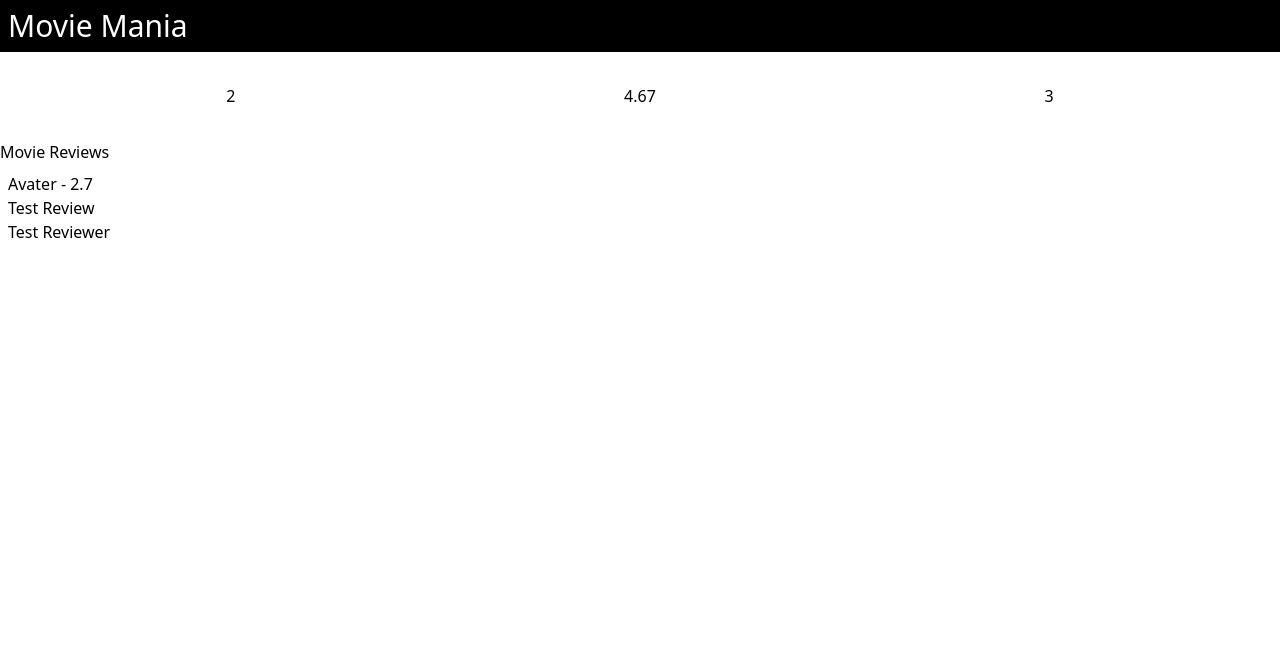
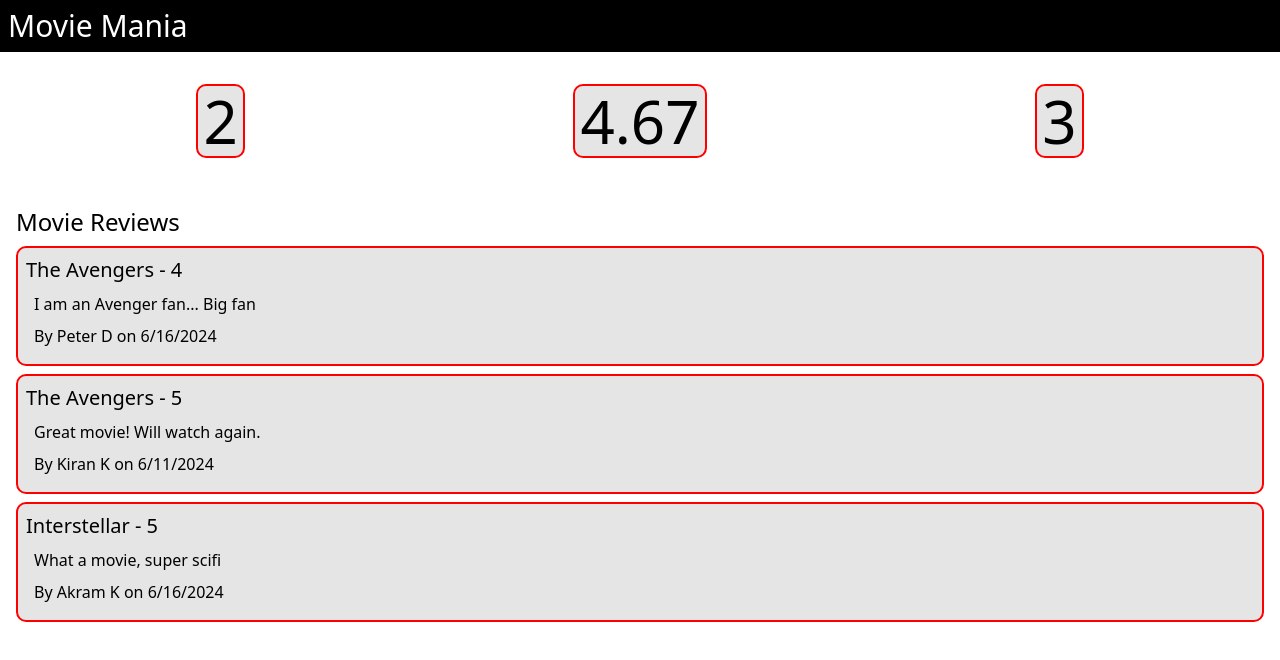
Before and after one commit to mdsajib50/Movie-Mania, a website: page src/index.html in a window 1280 px wide. Drawn offline with Linux system fonts and the light colour scheme.

Commit message:
movie data show in ui

```diff
--- a/src/index.html
+++ b/src/index.html
@@ -20,11 +20,11 @@
         <div class="p-4" id="movieListId">
             <h2 class="text-2xl">Movie Reviews</h2>
             <ul class="my-2">
-                <li class="card my-2 p-2">
+                <!-- <li class="card my-2 p-2">
                     <p class="text-xl mb-2">Avater - 2.7</p>
                     <p class="mb-2 mx-2">Test Review</p>
                     <p class="mb-2 mx-2">Test Reviewer</p>
-                </li>
+                </li> -->
             </ul>
 
         </div>
--- a/src/script.js
+++ b/src/script.js
@@ -5,6 +5,7 @@ function init() {
     const movieReviewData = getMovieReviewData();
     console.log(movieReviewData);
     printStatistics(movieReviewData);
+    printMoviesData(movieReviewData);
 
 };
 
@@ -43,6 +44,38 @@ function addstat(elem, value) {
 
 };
 
+function printMoviesData(movieReviewData) {
+    const flatReviewData = movieReviewData.flat();
+    const movieListEl = document.querySelector("#movieListId UL");
+    console.log(movieListEl);
+    flatReviewData.map((movie) => {
+        const liElem = document.createElement("li");
+        liElem.classList.add("card", "my-2", "p-2");
+
+        const titleElem = document.createElement("p");
+        titleElem.classList.add("text-xl", "mb-2");
+        console.log(titleElem);
+
+        titleElem.innerText = `${movie.title} - ${movie.rating}`;
+
+        liElem.appendChild(titleElem);
+        const reviewElem = document.createElement("p");
+        reviewElem.classList.add("mx-2", "mb-2");
+
+        reviewElem.innerText = movie.content;
+
+        liElem.appendChild(reviewElem);
+
+        const byElem = document.createElement("p");
+        byElem.classList.add("mx-2", "mb-2");
+
+        byElem.innerText = `By ${movie.by} on ${new Intl.DateTimeFormat('en-bd').format(movie.on)}`;
+
+        liElem.appendChild(byElem);
+        movieListEl.appendChild(liElem);
+    })
+}
+
 init();
 
 // const movies = [
```
Also changed, not shown: src/output.css.
